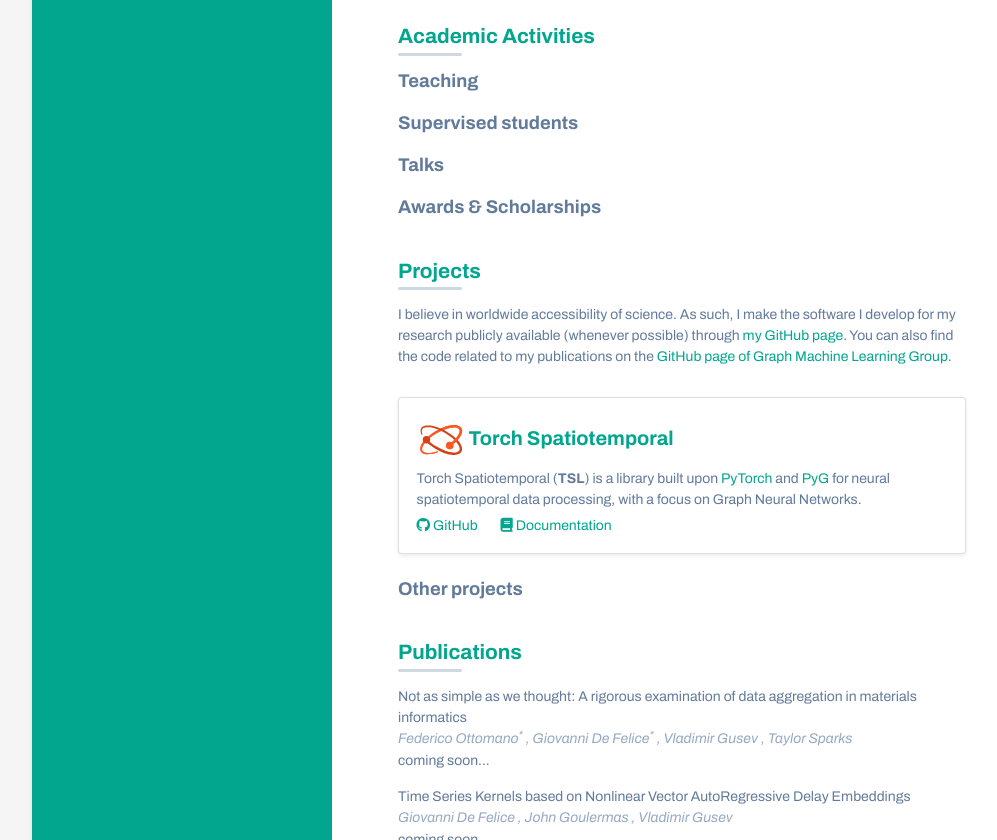
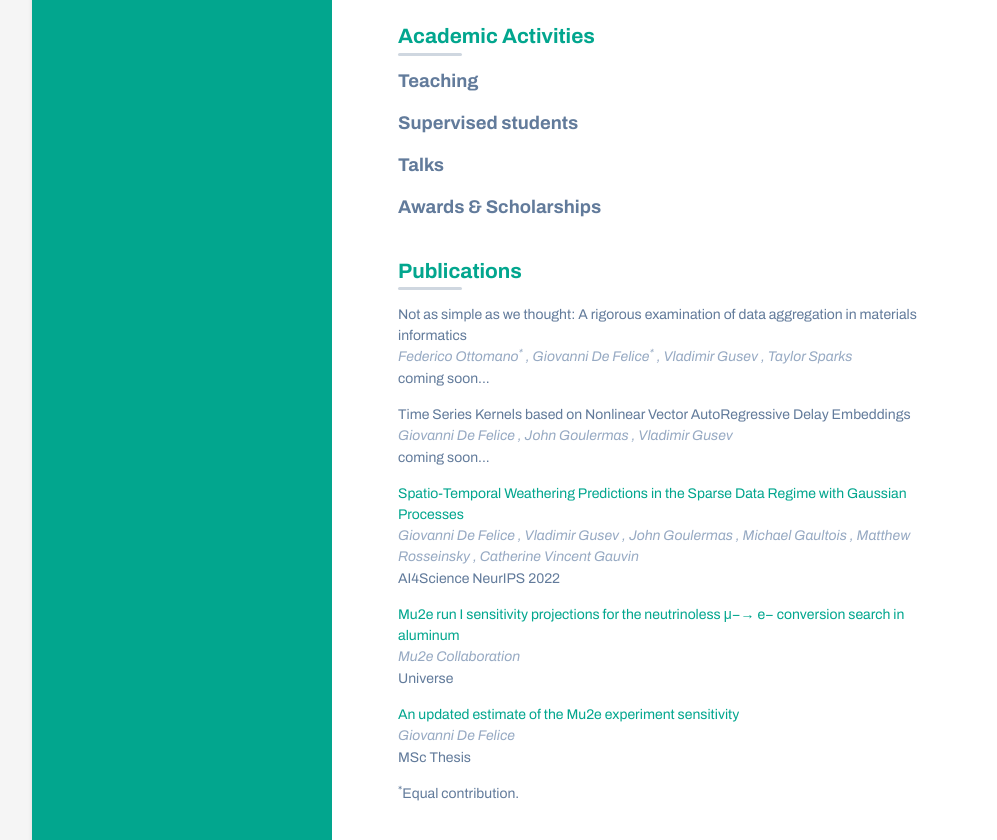
Before and after one commit to gdefe/gdefe.github.io, a Jekyll site: the page built from cv.html, in a window 1280 px wide and 900 px high, scrolled down 757 px, cut to the strip 0-840 px from the top of the window. Shown: the whole strip, without its empty margins (108-1105 px from the left). Built offline with Jekyll 4.4.1, drawn with Linux system fonts in a browser that asks for light colours.

Commit message:
icons research

```diff
--- a/_includes/cv/projects.html
+++ b/_includes/cv/projects.html
@@ -1,41 +1,2 @@
-<section class="section projects-section">
-    <h2 class="section-title">Projects</h2>
 
-    <div class="intro">
-        <p>I believe in worldwide accessibility of science. As such, I make the software I develop for my research publicly available (whenever possible) through <a href="https://github.com/marshka" target="_blank" rel="noopener noreferrer">my GitHub page</a>. You can also find the code related to my publications on the <a href="https://github.com/Graph-Machine-Learning-Group" target="_blank" rel="noopener noreferrer">GitHub page of Graph Machine Learning Group</a>.</p>
-    </div>
-
-    <!-- TSL -->
-    <div class="card shadow-sm mb-4">
-        <div class="card-body">
-            <h5 class="card-title"><a href="https://github.com/TorchSpatiotemporal/tsl" target="_blank">
-            <img class="card-img-left" style="width: 3rem;" src="{{site.baseurl}}/assets/img/tsl_logo.svg" alt="" />
-          Torch Spatiotemporal</a></h5>
-            <p class="card-text">Torch Spatiotemporal (<strong>TSL</strong>) is a library built upon <a href="https://pytorch.org/">PyTorch</a> and <a href="https://github.com/pyg-team/pytorch_geometric/">PyG</a> for neural spatiotemporal data processing, with a focus on Graph Neural Networks.</p>
-            <a href="https://github.com/TorchSpatiotemporal/tsl" target="_blank" class="card-link"><i class="fab fa-github"></i> GitHub</a>
-            <a href="https://torch-spatiotemporal.readthedocs.io/en/latest/" target="_blank" class="card-link"><i class="fas fa-book"></i> Documentation</a>
-        </div>
-    </div>
-
-    {% assign projects = site.data.cv.projects %}
-    <h3>Other projects</h3>
-    <ul class="cv-list">
-        {% for project in projects %}
-        <li class="item">
-            <div class="meta">
-                <div class="upper-row">
-                    <a href="{{ project.link }}"><strong>{{ project.name }}</strong></a>
-                    <div class="time">{{ project.year }}</div>
-                </div>
-                <!--//upper-row-->
-            </div>
-            {% if project.description %}
-            <p>{{ project.description }}</p>
-            {% endif %}
-        </li>
-        <!--//item-->
-        {% endfor %}
-    </ul>
-
-</section>
 <!--//section-->
--- a/assets/styles/style.css
+++ b/assets/styles/style.css
@@ -1227,7 +1227,7 @@
 
 .shadow {
     /*box-shadow: 0 2.5rem 3.125rem rgba(103, 118, 128, 0.1) !important;*/
-    box-shadow: 0px 40px 50px rgba(32, 29, 42, 0.75) !important;
+    box-shadow: 0px 40px 50px rgba(40, 37, 52, 0.75) !important;
 }
 
 .shadow::before {
--- a/index.html
+++ b/index.html
@@ -20,10 +20,10 @@
                 <!--
                 <svg class="marshkicon case-item__icon">
                     <use href="#marshkicon-sensor-network" /></svg>-->
-                <img class="marshkicon case-item__icon" src="./assets/img/st.jpg" alt="Custom Icon" />
+                <img src="./assets/images/st_svg.svg" alt="design icon" width="40">
                 <div>
                     <h3 class="title title--h5">Spatio-Temporal Machine Learning</h3>
-                    <p class="case-item__caption">My primary focus regards ML protocols for spatio-temporal data, like Gaussian Processes and Spatio-Temporal Graph Neural Netowrks.</p>
+                    <p class="case-item__caption">My primary focus is on ML models for spatio-temporal data, like Gaussian Processes and Spatio-Temporal Graph Neural Netowrks.</p>
                 </div>
             </div>
         </div>
@@ -33,7 +33,7 @@
                 <!--
                 <svg class="marshkicon case-item__icon">
                     <use href="#marshkicon-graph" /></svg>-->
-                <img class="marshkicon case-item__icon" src="./assets/img/time.jpg" alt="Custom Icon" />
+                <img src="./assets/images/time_svg.svg" alt="Multivariate Time-series" width="40">
                 <div>
                     <h3 class="title title--h5">Time Series Analysis</h3>
                     <p class="case-item__caption">I study the interdependence between patterns in Multivariate Time-series datasets, as well as kernel design, dynamical systems forecasting and reservoir computing.</p>
```
Also changed, not shown: _data/cv.yml (deleted, +0 -101 lines), assets/img/face_thumb-removebg.png (deleted), assets/img/face_thumb.jpg (deleted), assets/img/innosuisse.jpeg (deleted), assets/img/st.jpg (added), assets/img/st_svg.svg (added), assets/img/time.jpg (added), assets/img/time_svg.svg (added), assets/img/tsl_logo.svg (deleted), 7 other files.
